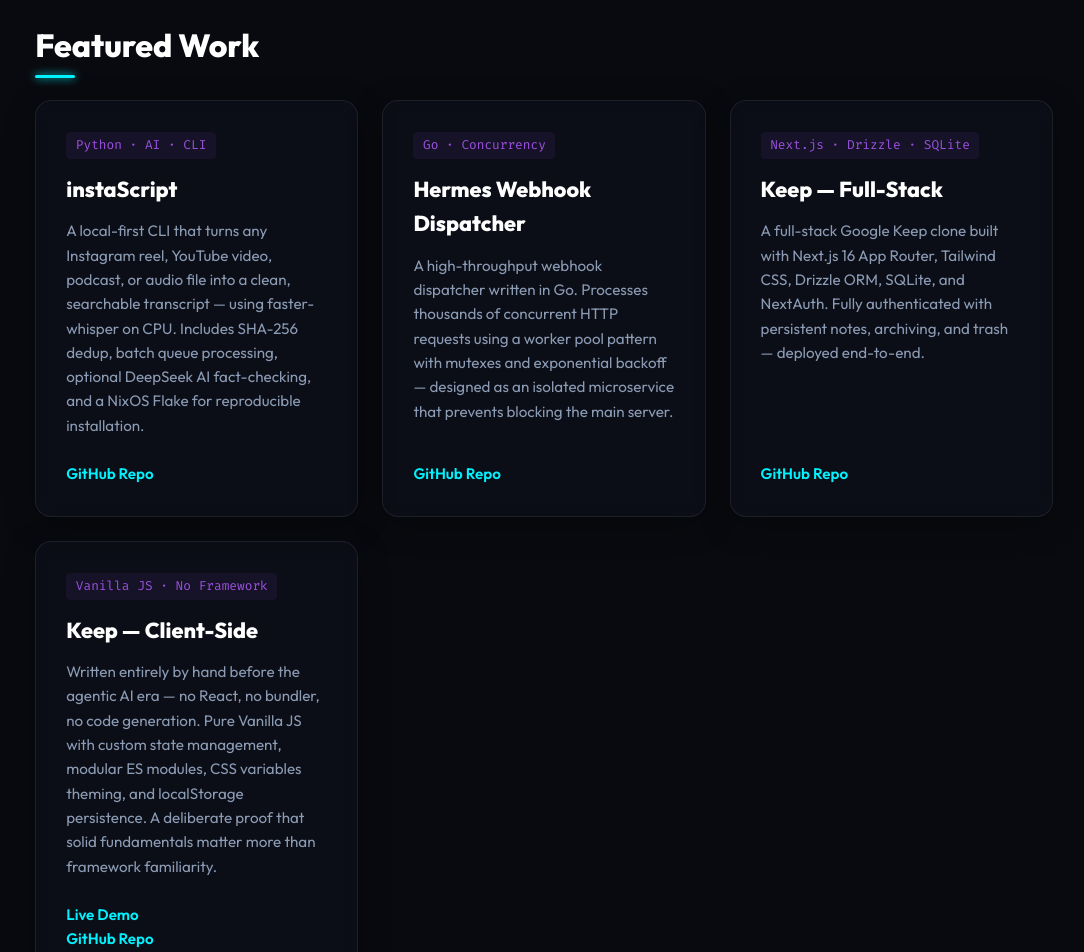
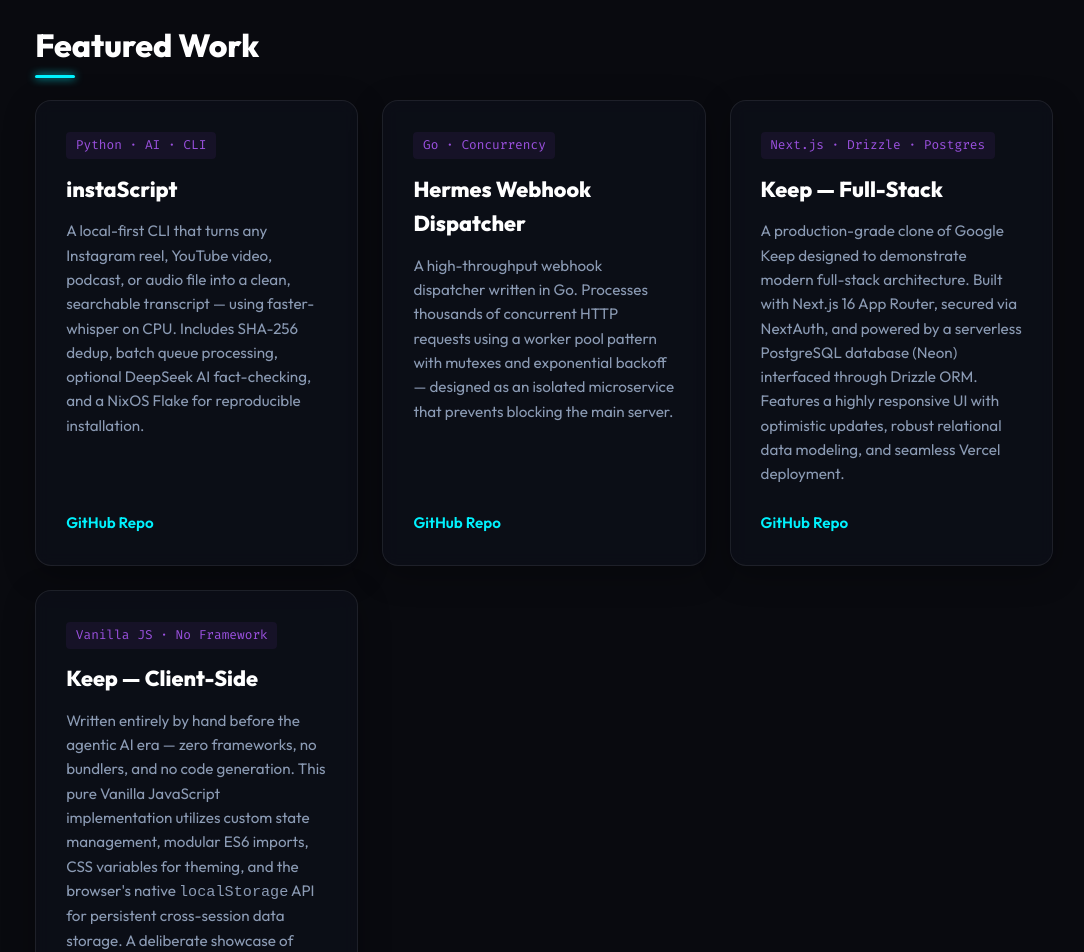
Before and after one commit to m-amir-gomaa/portfolio, a React (Vite) app: page / in a window 1280 px wide. Shown: the part 1640-2592 px from the top of the page, without its empty margins (96-1180 px from the left). Built offline with nearby package versions, Linux system fonts and the light colour scheme.

Commit message:
Polish tech descriptions for Keep and Keep Next.js

```diff
--- a/src/App.jsx
+++ b/src/App.jsx
@@ -137,11 +137,11 @@
 
             <div className="project-card glass-card">
               <div className="project-header">
-                <span className="project-tag">Next.js · Drizzle · SQLite</span>
+                <span className="project-tag">Next.js · Drizzle · Postgres</span>
                 <h3>Keep — Full-Stack</h3>
               </div>
               <p>
-                A full-stack Google Keep clone built with Next.js 16 App Router, Tailwind CSS, Drizzle ORM, SQLite, and NextAuth. Fully authenticated with persistent notes, archiving, and trash — deployed end-to-end.
+                A production-grade clone of Google Keep designed to demonstrate modern full-stack architecture. Built with Next.js 16 App Router, secured via NextAuth, and powered by a serverless PostgreSQL database (Neon) interfaced through Drizzle ORM. Features a highly responsive UI with optimistic updates, robust relational data modeling, and seamless Vercel deployment.
               </p>
               <div className="project-links">
                 <a href="https://github.com/m-amir-gomaa/keep-nextjs" target="_blank" rel="noopener noreferrer" className="project-link-btn">GitHub Repo</a>
@@ -154,7 +154,7 @@
                 <h3>Keep — Client-Side</h3>
               </div>
               <p>
-                Written entirely by hand before the agentic AI era — no React, no bundler, no code generation. Pure Vanilla JS with custom state management, modular ES modules, CSS variables theming, and localStorage persistence. A deliberate proof that solid fundamentals matter more than framework familiarity.
+                Written entirely by hand before the agentic AI era — zero frameworks, no bundlers, and no code generation. This pure Vanilla JavaScript implementation utilizes custom state management, modular ES6 imports, CSS variables for theming, and the browser's native <code>localStorage</code> API for persistent cross-session data storage. A deliberate showcase of deep fundamental DOM fluency.
               </p>
               <div className="project-links">
                 <a href="https://m-amir-gomaa.github.io/Keep/" target="_blank" rel="noopener noreferrer" className="project-link-btn">Live Demo</a>
```
